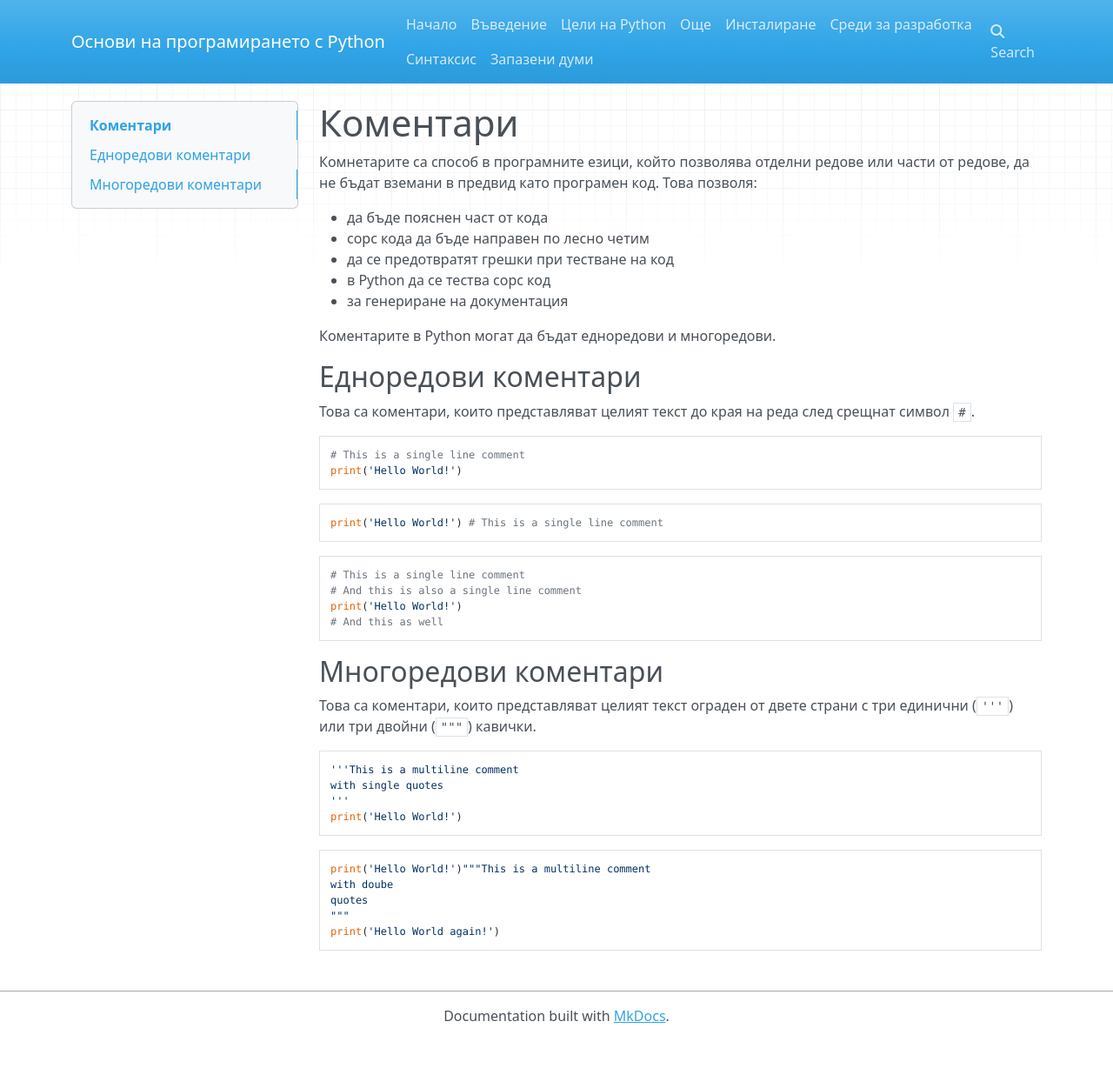
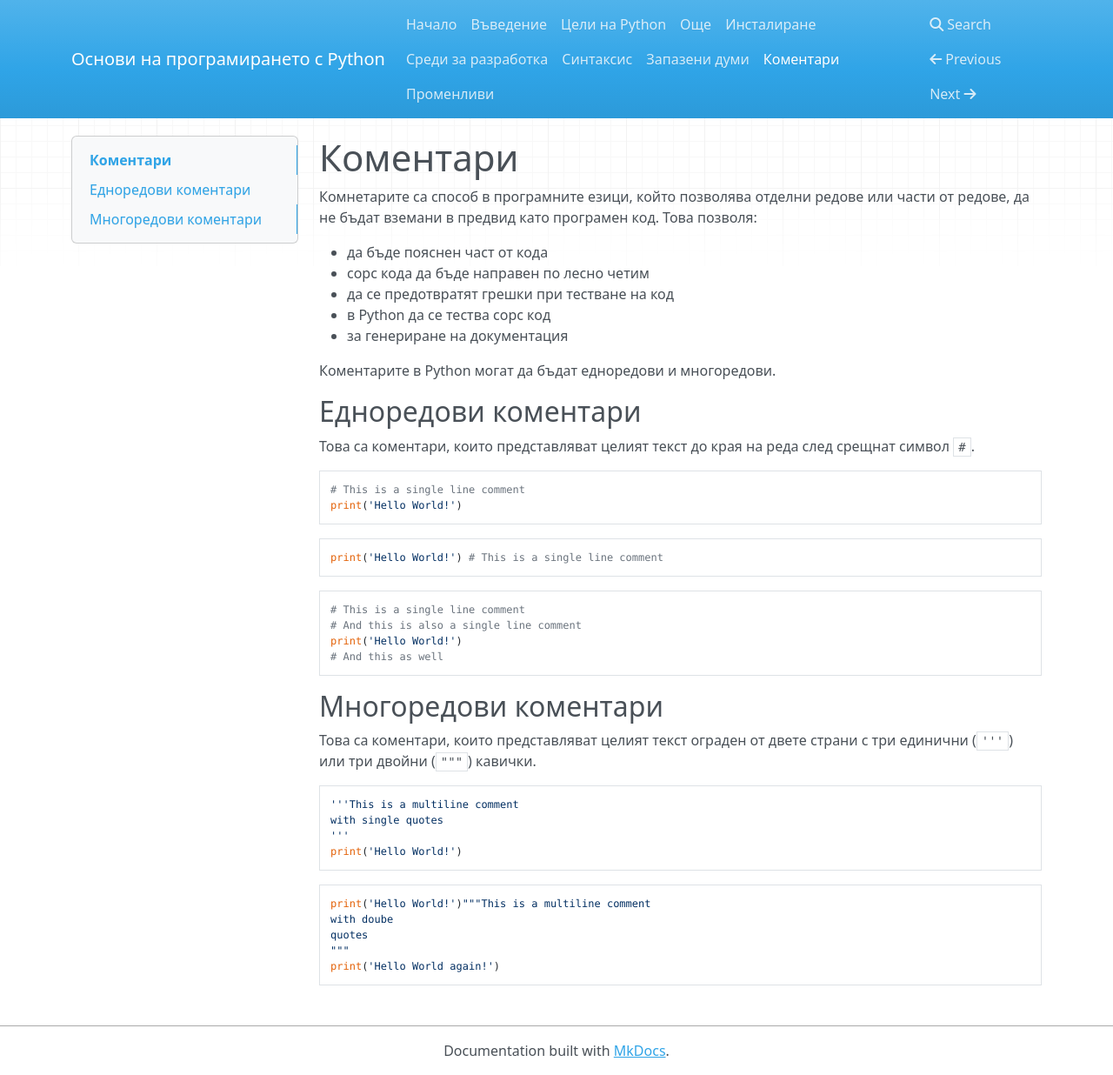
Before and after one commit to ivovivanov/ivovivanov.github.io, an MkDocs documentation site: the page built from docs/comments.md, in a window 1280 px wide and 1236 px high. Shown: the whole window at 87% size. Built offline with MkDocs 1.6.1, drawn with Linux system fonts in a browser that asks for light colours; nearby versions of some CDN libraries; some of the changed lines change nothing that is shown.

Commit message:
Update mkdocs.yml

```diff
--- a/mkdocs.yml
+++ b/mkdocs.yml
@@ -9,6 +9,8 @@ nav:
     - Среди за разработка: ides.md
     - Синтаксис: syntax.md
     - Запазени думи: keywords.md
+    - Коментари: comments.md
+    - Променливи: variables.md
 markdown_extensions:
     - pymdownx.highlight
     - pymdownx.superfences
```
